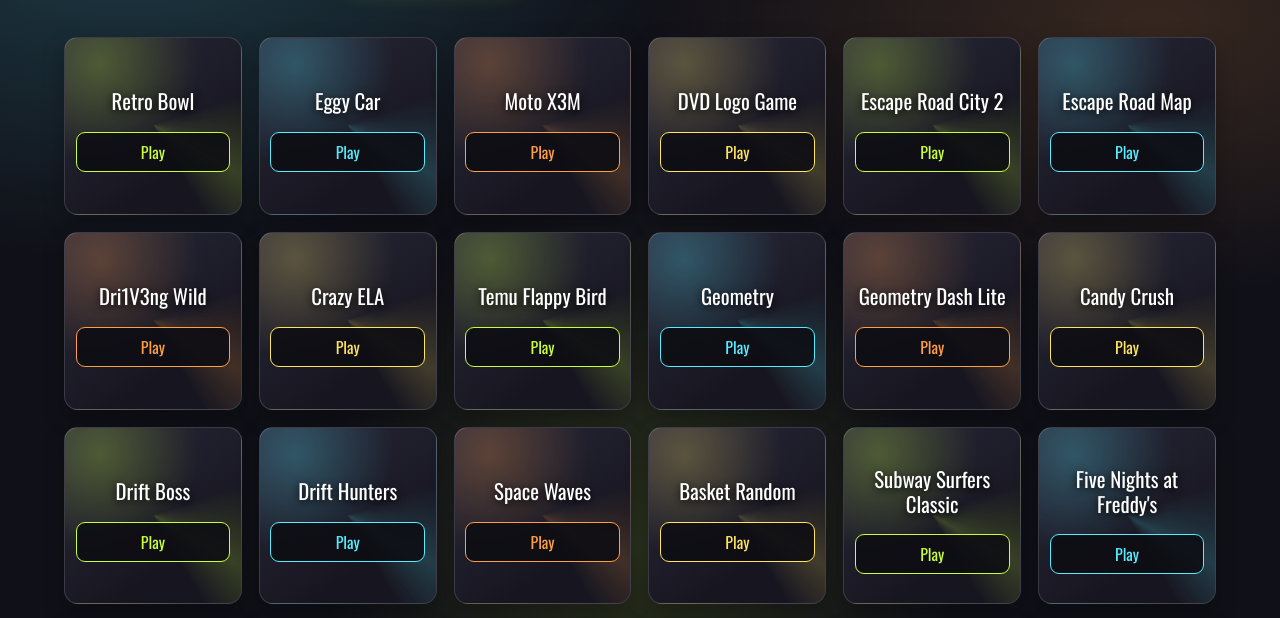
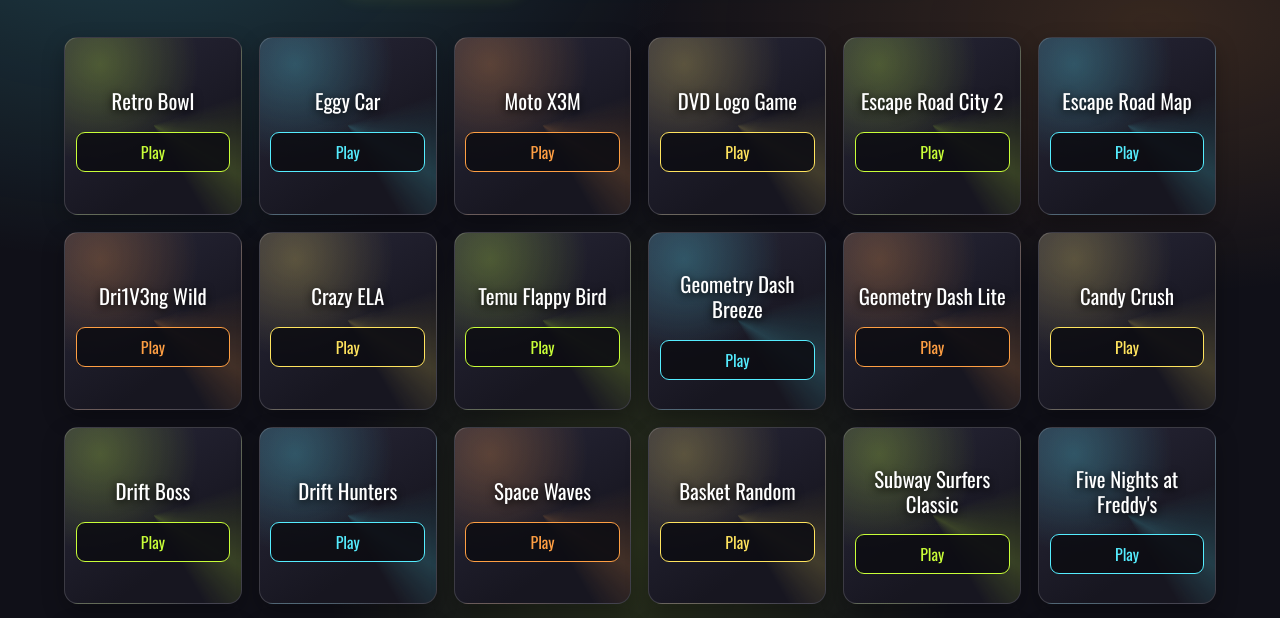
Before and after one commit to LilCoder26/Lil-Stash, a plain HTML site: page index.html in a window 1280 px wide. Shown: the part 177-795 px from the top of the page. Drawn offline with nearby package versions, Linux system fonts and the light colour scheme.

Commit message:
Update index.html

```diff
--- a/index.html
+++ b/index.html
@@ -389,7 +389,7 @@
       ["Dri1V3ng Wild", "https://killedbyapixel.github.io/Drive13K/"],
       ["Crazy ELA", "https://lilcoder26.github.io/Crazy-ELA/"],
       ["Temu Flappy Bird", "https://pixel-flap.edgeone.dev/"],
-      ["Geometry", "https://lilcoder26.github.io/Geometry/"],
+      ["Geometry Dash Breeze", "https://lilcoder26.github.io/Geometry/"],
       ["Geometry Dash Lite", "https://mecanixcreations.github.io/GeometryDashLite-unity-web/"],
       ["Candy Crush", "https://brodyfong8.github.io/CandyCrush/"],
       ["Drift Boss", "https://everybodytesting.github.io/DriftBoss/"],
```
